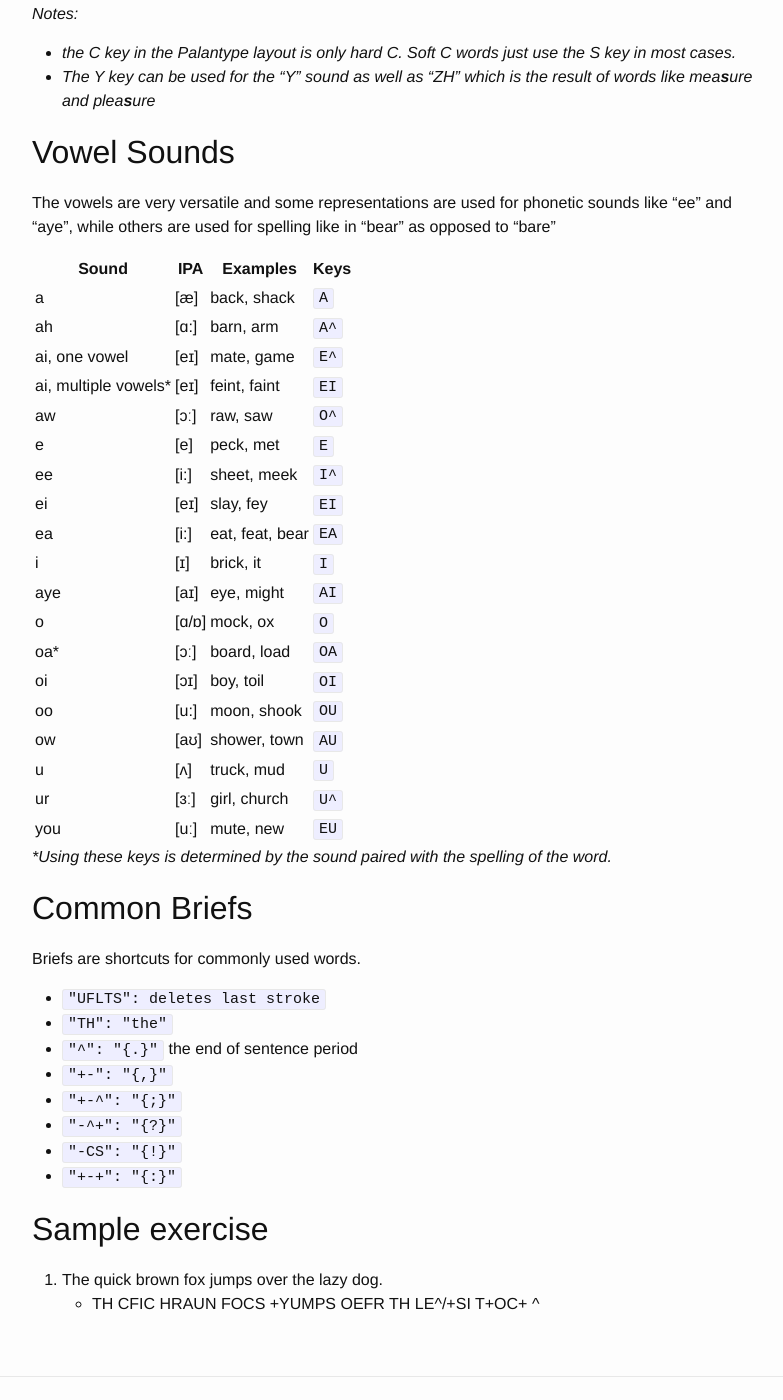
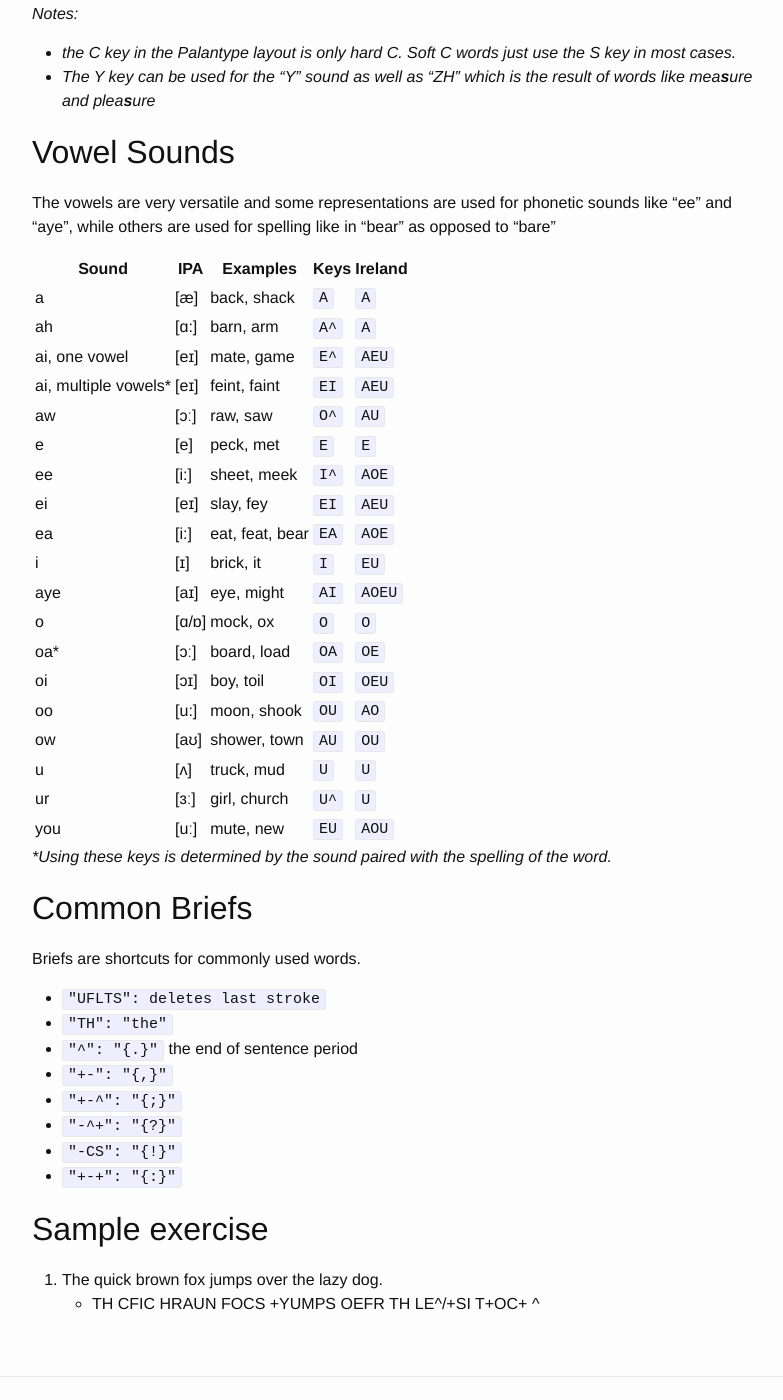
Before and after one commit to openstenoproject/palantype, a Jekyll site: the page built from _posts/2016-08-21-learn-palantype.markdown, in a window 1280 px wide and 1400 px high, scrolled down 4501 px. Shown: the whole window, without its empty margins (238-1021 px from the left). Built offline with Jekyll 4.4.1, drawn with Linux system fonts in a browser that asks for light colours.

Commit message:
Added Ireland Steno strokes for the vowels
For people who go from Ireland steno to Palantype or vice versa I added the corresponding vowel strokes in both system for easier transition.

```diff
--- a/_posts/2016-08-21-learn-palantype.markdown
+++ b/_posts/2016-08-21-learn-palantype.markdown
@@ -99,27 +99,27 @@
 
 The vowels are very versatile and some representations are used for phonetic sounds like "ee" and "aye", while others are used for spelling like in "bear" as opposed to "bare"
 
-| Sound | IPA |  Examples | Keys |
-|-------|-----|-----------|------|
-| a | [æ] | back, shack | `A` |
-| ah | [ɑ:] | barn, arm | `A^` |
-| ai, one vowel | [eɪ] | mate, game | `E^` |
-| ai, multiple vowels* | [eɪ] | feint, faint | `EI` |
-| aw | [ɔː] | raw, saw | `O^` |
-| e | [e] | peck, met | `E` |
-| ee | [i:] | sheet, meek | `I^` |
-| ei | [eɪ] | slay, fey | `EI` |
-| ea | [i:] | eat, feat, bear | `EA` |
-| i | [ɪ] | brick, it | `I` |
-| aye | [aɪ] | eye, might | `AI` |
-| o | [ɑ/ɒ] | mock, ox | `O` |
-| oa* | [ɔː] | board, load | `OA` |
-| oi | [ɔɪ] | boy, toil | `OI` |
-| oo | [u:] | moon, shook | `OU` |
-| ow | [aʊ] | shower, town | `AU` |
-| u | [ʌ] | truck, mud | `U` |
-| ur | [ɜː] | girl, church | `U^` |
-| you | [uː] | mute, new | `EU` |
+| Sound | IPA |  Examples | Keys | Ireland |
+|-------|-----|-----------|------|----------|
+| a | [æ] | back, shack | `A` | `A` |
+| ah | [ɑ:] | barn, arm | `A^` | `A` |
+| ai, one vowel | [eɪ] | mate, game | `E^` | `AEU` |
+| ai, multiple vowels* | [eɪ] | feint, faint | `EI` | `AEU` |
+| aw | [ɔː] | raw, saw | `O^` | `AU` |
+| e | [e] | peck, met | `E` | `E` |
+| ee | [i:] | sheet, meek | `I^` | `AOE` |
+| ei | [eɪ] | slay, fey | `EI` | `AEU` |
+| ea | [i:] | eat, feat, bear | `EA` | `AOE` |
+| i | [ɪ] | brick, it | `I` | `EU` |
+| aye | [aɪ] | eye, might | `AI` | `AOEU` |
+| o | [ɑ/ɒ] | mock, ox | `O` | `O` |
+| oa* | [ɔː] | board, load | `OA` | `OE` |
+| oi | [ɔɪ] | boy, toil | `OI` | `OEU` |
+| oo | [u:] | moon, shook | `OU` | `AO` |
+| ow | [aʊ] | shower, town | `AU` | `OU` |
+| u | [ʌ] | truck, mud | `U` | `U` |
+| ur | [ɜː] | girl, church | `U^` | `U` |
+| you | [uː] | mute, new | `EU` | `AOU` |
 
 *\*Using these keys is determined by the sound paired with the spelling of the word.*
 
```
